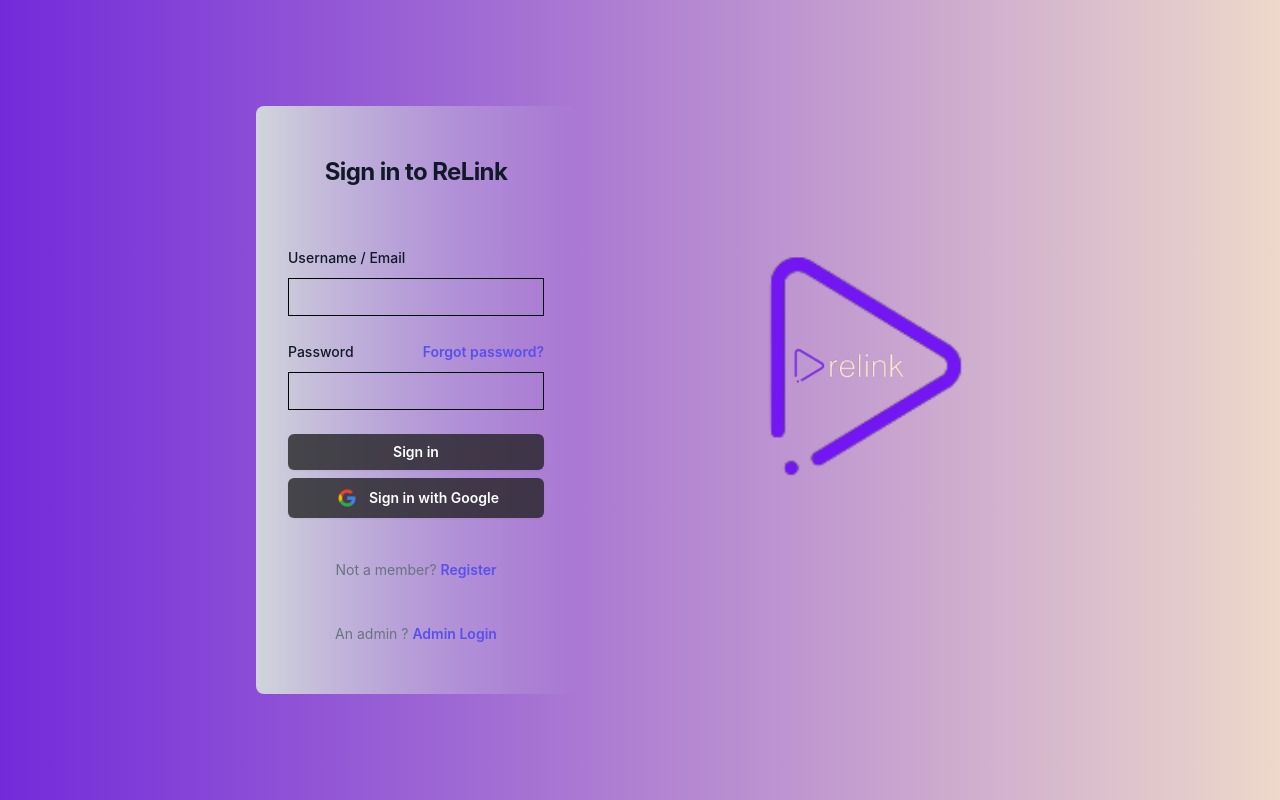
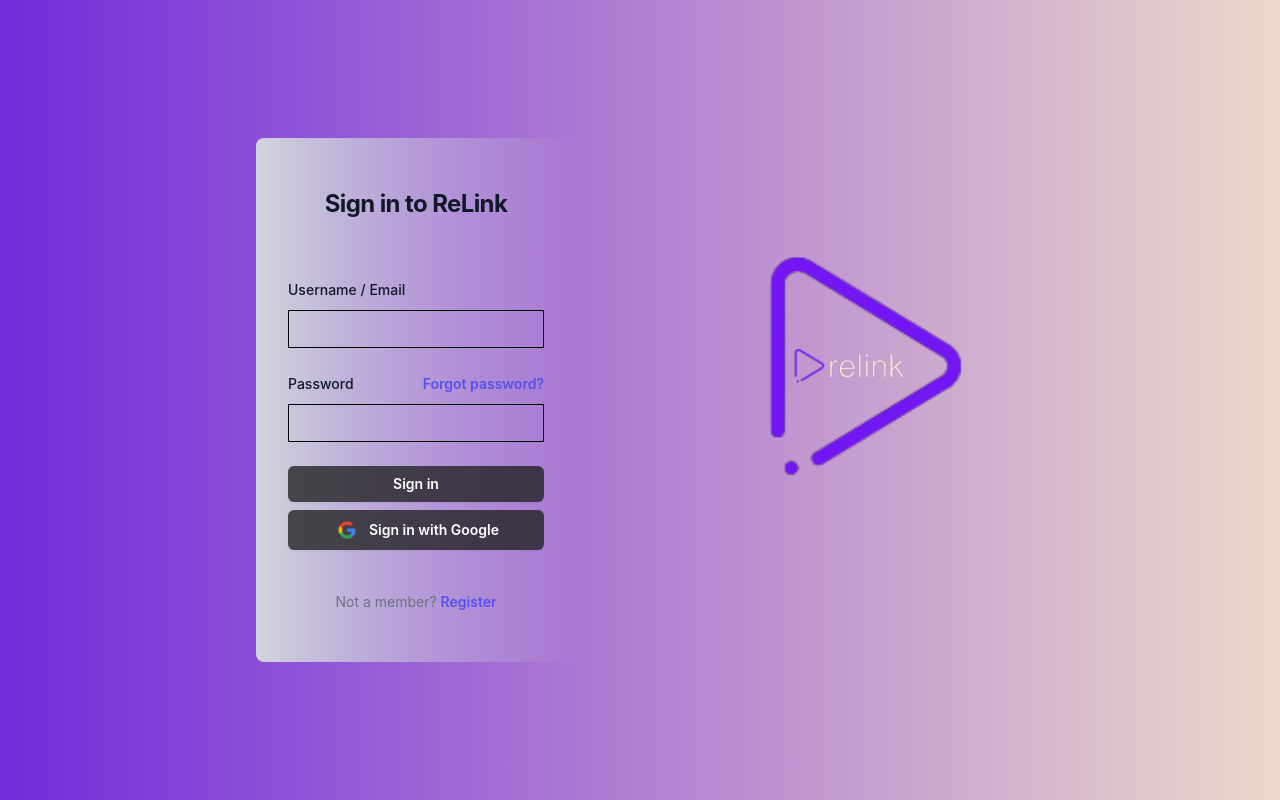
Before and after one commit to am-goku/relink-client, a React (Create React App) app: page /login in a window 1280 px wide. Built offline with nearby package versions, Linux system fonts and the light colour scheme; no server answers.

Commit message:
removed admin option from login page

```diff
--- a/src/pages/Login/Login.jsx
+++ b/src/pages/Login/Login.jsx
@@ -163,15 +163,6 @@
                     Register
                   </a>
                 </p>
-                <p className="mt-10 text-center text-sm text-gray-500">
-                  An admin ?{" "}
-                  <a
-                    href="/admin/login"
-                    className="font-semibold leading-6 text-indigo-600 hover:text-indigo-500"
-                  >
-                    Admin Login
-                  </a>
-                </p>
               </div>
             </div>
             <div className="hidden lg:flex ml-auto max-h-full w-80 flex-col justify-center items-center px-6 py-12 lg:px-8">
```
